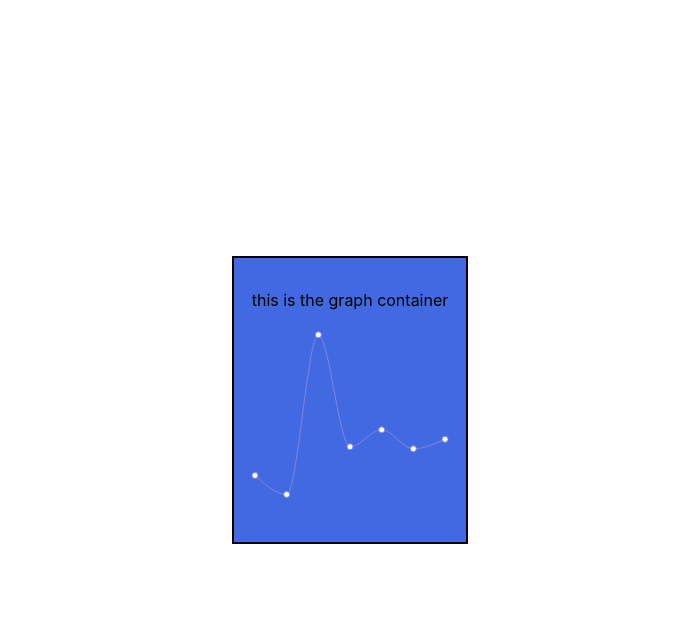
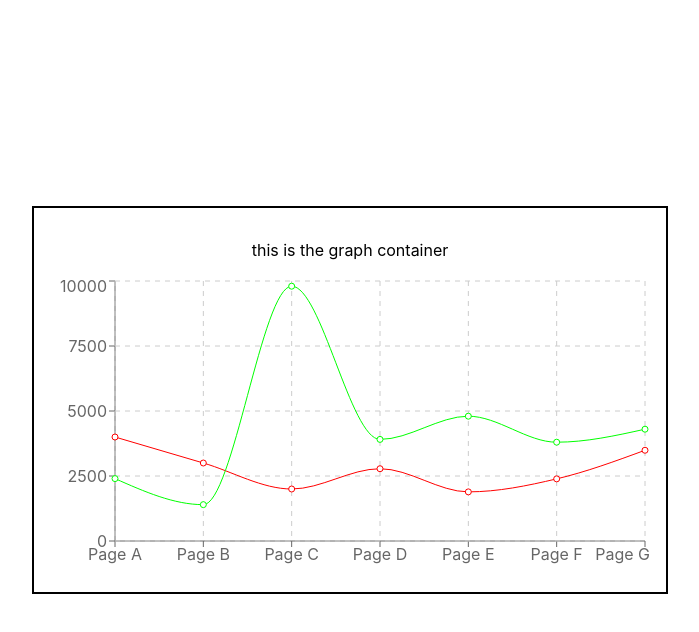
Before and after one commit to BryantCabrera/relocater, a React (Create React App) app: page / in a window 1280 px wide. Both pictures are taken after typing "Sample", "Sample" into the empty fields and a click on the button "Log In". Shown: the top 632 px of the page, without its empty margins (290-989 px from the left). Built offline with nearby package versions, Linux system fonts and the light colour scheme.

Commit message:
Adds slightly more mockup to the GraphContainer

```diff
--- a/src/App.css
+++ b/src/App.css
@@ -35,7 +35,6 @@
 .g-container {
   border: 2px solid black;
   margin: 0;
-  background: royalblue;
   position: absolute;
   top: 50%;
   left: 50%;
--- a/src/GraphContainer/GraphContainer.js
+++ b/src/GraphContainer/GraphContainer.js
@@ -1,4 +1,4 @@
-import React from 'react'
+import React from 'react';
 import LineGraph from './LineGraph'
 
 const data = [
--- a/src/GraphContainer/LineGraph.js
+++ b/src/GraphContainer/LineGraph.js
@@ -1,11 +1,15 @@
 import React, { Component } from 'react';
-import { LineChart, Line } from 'recharts';
+import { LineChart, Line, XAxis, YAxis, CartesianGrid } from 'recharts';
 
 export default class LineGraph extends Component {
     render(){
         return (
-            <LineChart width={200} height={200} data={this.props.data}>
-                <Line type='monotone' dataKey='pv' stroke='#8884d8'/>
+            <LineChart width={600} height={300} data={this.props.data}>
+                <XAxis dataKey='name'/>
+                <YAxis />
+                <CartesianGrid stroke="#ccc" strokeDasharray='5 5'/>
+                <Line type='monotone' dataKey='uv' stroke='#ff0000'/>
+                <Line type='monotone' dataKey='pv' stroke='#00ff00'/>
             </LineChart>
         )
     }
```
